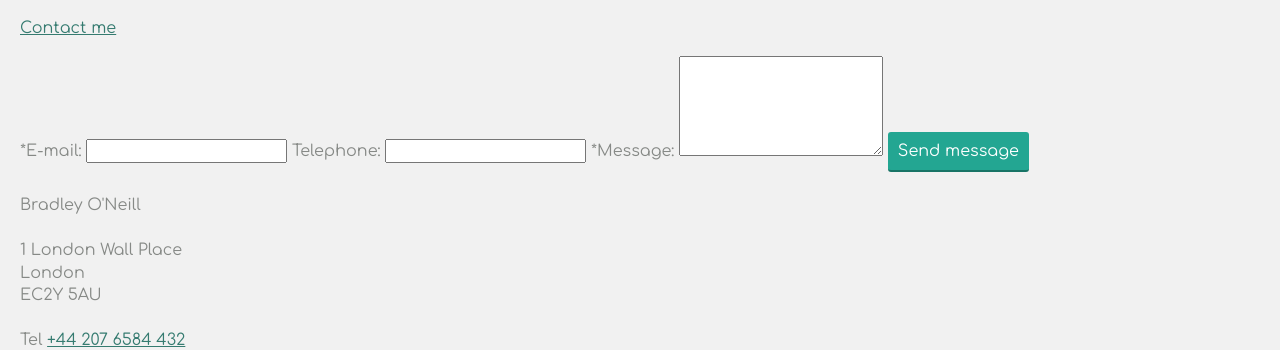
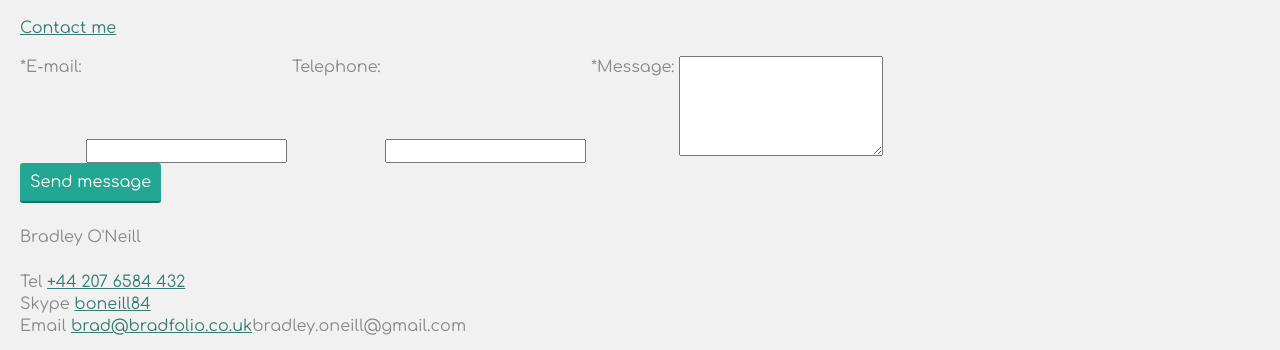
Before and after one commit to Brad-ONeill/Achievement-1, a plain HTML site: page contact.html in a window 1280 px wide. Shown: the part 187-537 px from the top of the page. Drawn offline with Linux system fonts and the light colour scheme; files whose address does not match are found by name.

Commit message:
Updated to stack input field

```diff
--- a/contact.html
+++ b/contact.html
@@ -35,27 +35,25 @@
 		<h1>Contact</h1>
 		<p> <a href="maito:bradley.oneill@gmail.com">Contact me</a> </p>
 	</div>
-	<div>
-		<form action="" method="post">
-			<label for="contact-email">*E-mail: </label>
+	<div >
+		<form action="#" method="post">
+			<label for="contact-email" class="vspacers">*E-mail:</label>
 			<input type="email" id="contact-email" required>
-			<label for="contact-tel">Telephone: </label>
+
+			<label for="contact-tel" class="vspacers">Telephone: </label>
 			<input type="tel" id="contact-tel">
-			<label for="contact-msg">*Message: </label>
-			<textarea maxlength="240" id="contact-msg" required></textarea>
+
+			<label for="contact-msg" class="vspacers">*Message: </label>
+			<textarea maxlength="240" id="contact-msg" required></textarea><br>
 			<input type="submit" value="Send message" class="button">
 		</form>
 	</div>
 	<div>
 		<br> Bradley O'Neill
 		<br>
-		<br> 1 London Wall Place
-		<br> London
-		<br> EC2Y 5AU
-		<br>
 		<br> Tel <a href="tel:+447944021654">+44 207 6584 432</a>
 		<br> Skype <a href="skype:boneill84">boneill84</a>
-		<br> Email <a href="maito:bradley.oneill@gmail.com">bradley.oneill@gmail.com</a>
+		<br> Email <a href='&#109;ai&#108;to&#58;br&#97;&#100;&#64;b&#114;%61&#37;6&#52;&#37;&#54;6olio%2E&#99;%6F&#46;uk'>b&#114;ad&#64;bradfo&#108;io&#46;&#99;&#111;&#46;uk</a>bradley.oneill@gmail.com</a>
 	</div>
 	<footer class="page-footer">
 		<p> Find me on </p>
```
